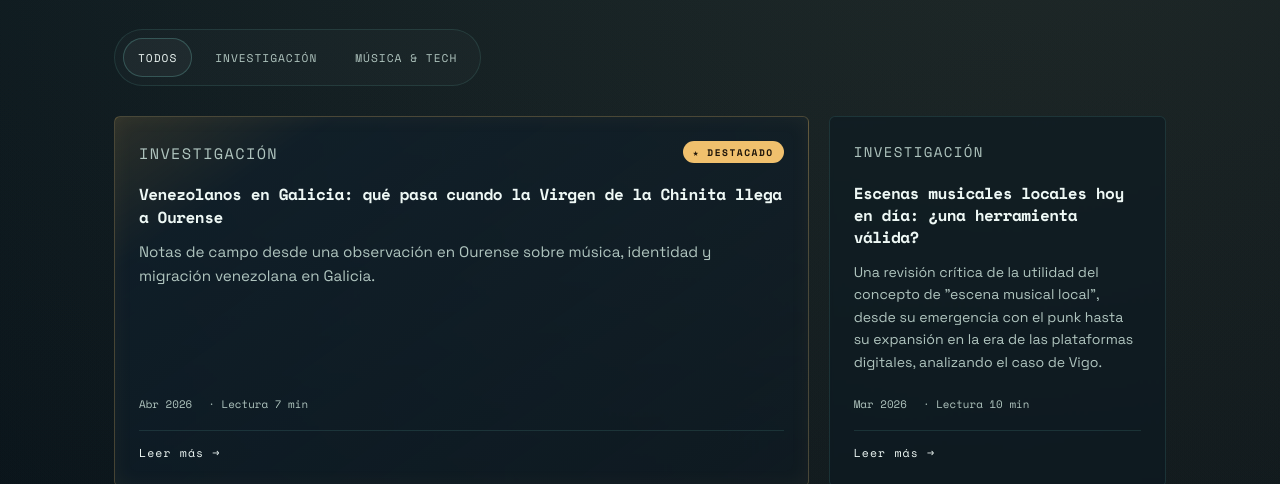
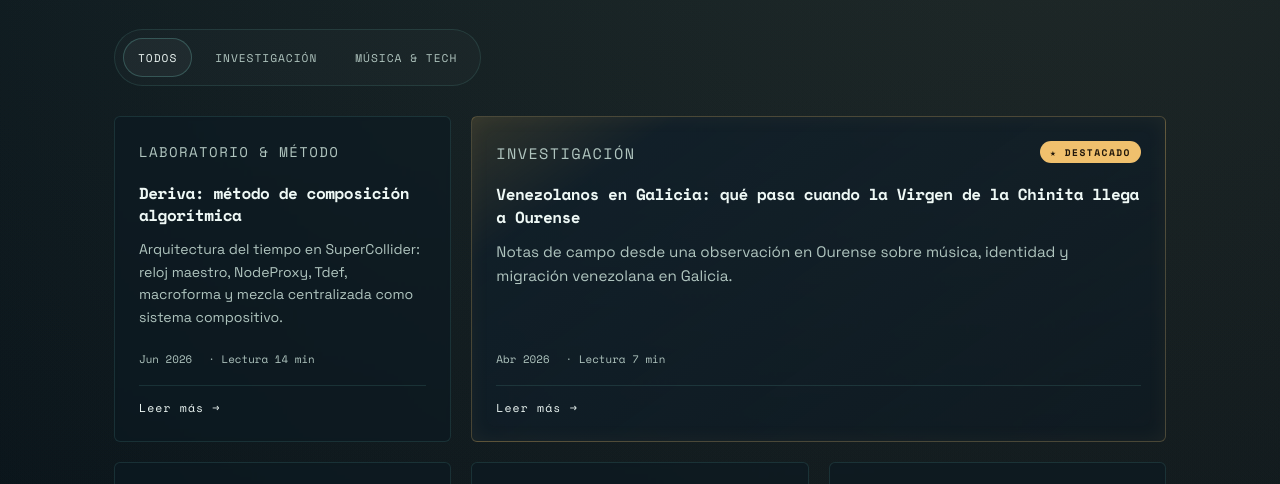
Before and after one commit to twistin/twistores, a website: page index.html in a window 1280 px wide. Shown: the part 1221-1705 px from the top of the page. Drawn offline with nearby package versions, Linux system fonts and the light colour scheme; no server answers.

Commit message:
modified:   index.html

```diff
--- a/index.html
+++ b/index.html
@@ -107,6 +107,20 @@
             </div>
 
             <div class="card-grid" id="articles-home">
+
+                <article class="card fade-in" data-category="musica-tech"
+                         data-share-title="Deriva: método de composición algorítmica">
+                    <p class="card-category">Laboratorio &amp; Método</p>
+                    <h3>Deriva: método de composición algorítmica</h3>
+                    <p>Arquitectura del tiempo en SuperCollider: reloj maestro, NodeProxy, Tdef, macroforma y mezcla centralizada como sistema compositivo.</p>
+                    <div class="card-meta">
+                        <span>Jun 2026</span>
+                        <span>· <span data-i18n="reading_min">Lectura</span> 14 min</span>
+                    </div>
+                    <div class="card-footer">
+                        <a class="card-link" href="pages/sesion-04-deriva-metodo-composicion-algoritmica.html" data-i18n="read_more">Leer más →</a>
+                    </div>
+                </article>
 
                 <article class="card fade-in featured" data-category="investigacion"
                          data-share-title="Venezolanos en Galicia: qué pasa cuando la Virgen de la Chinita llega a Ourense">
@@ -244,7 +258,7 @@
                 <div class="feature-panel-body">
                     <div class="feature-panel-kicker">
                         <span class="tag">Laboratorio</span>
-                        <span class="feature-panel-meta">Mayo 2026 · 3 sesiones publicadas</span>
+                        <span class="feature-panel-meta">Jun 2026 · 4 sesiones publicadas</span>
                     </div>
                     <h3 class="feature-panel-title">Sesiones técnicas de SuperCollider</h3>
                     <p class="feature-panel-text">Cuaderno de estudio abierto que documenta patches de síntesis y sistemas de live coding en el servidor, combinando teoría acústica, diagramas interactivos y código funcional.</p>
@@ -252,10 +266,11 @@
                         <li><strong>Sesión 01: Pad sustractivo y sus expansiones.</strong> Base de ruido filtrado en ProxySpace, NamedControl, Klank, Ringz y armonía móvil con <code>Tdef</code>.</li>
                         <li><strong>Sesión 02: Sistema de live coding rítmico.</strong> Reloj maestro con impulsos de kr, secuenciación binaria con <code>Select</code>, síntesis analógica e interpolación tiempo-sincronizada de efectos.</li>
                         <li><strong>Sesión 03: Síntesis granular.</strong> Teoría Roads, ley tiempo-banda, fill factor y cuatro bloques de práctica con <code>GrainSin</code>, <code>GrainBuf</code> y morphing lento.</li>
+                        <li><strong>Sesión 04: Deriva.</strong> Método de composición algorítmica por capas con ProxySpace, Tdef, Fibonacci y bus máster único.</li>
                     </ul>
                     <div class="feature-panel-actions">
                         <a href="pages/laboratorio-sintesis-sc.html" class="btn">Abrir laboratorio →</a>
-                        <a href="pages/sesion-03-sintesis-granular.html" class="btn btn-ghost">Ir a la sesión 03 (Nueva) →</a>
+                        <a href="pages/sesion-04-deriva-metodo-composicion-algoritmica.html" class="btn btn-ghost">Ir a la sesión 04 (Nueva) →</a>
                     </div>
                 </div>
             </article>
```
